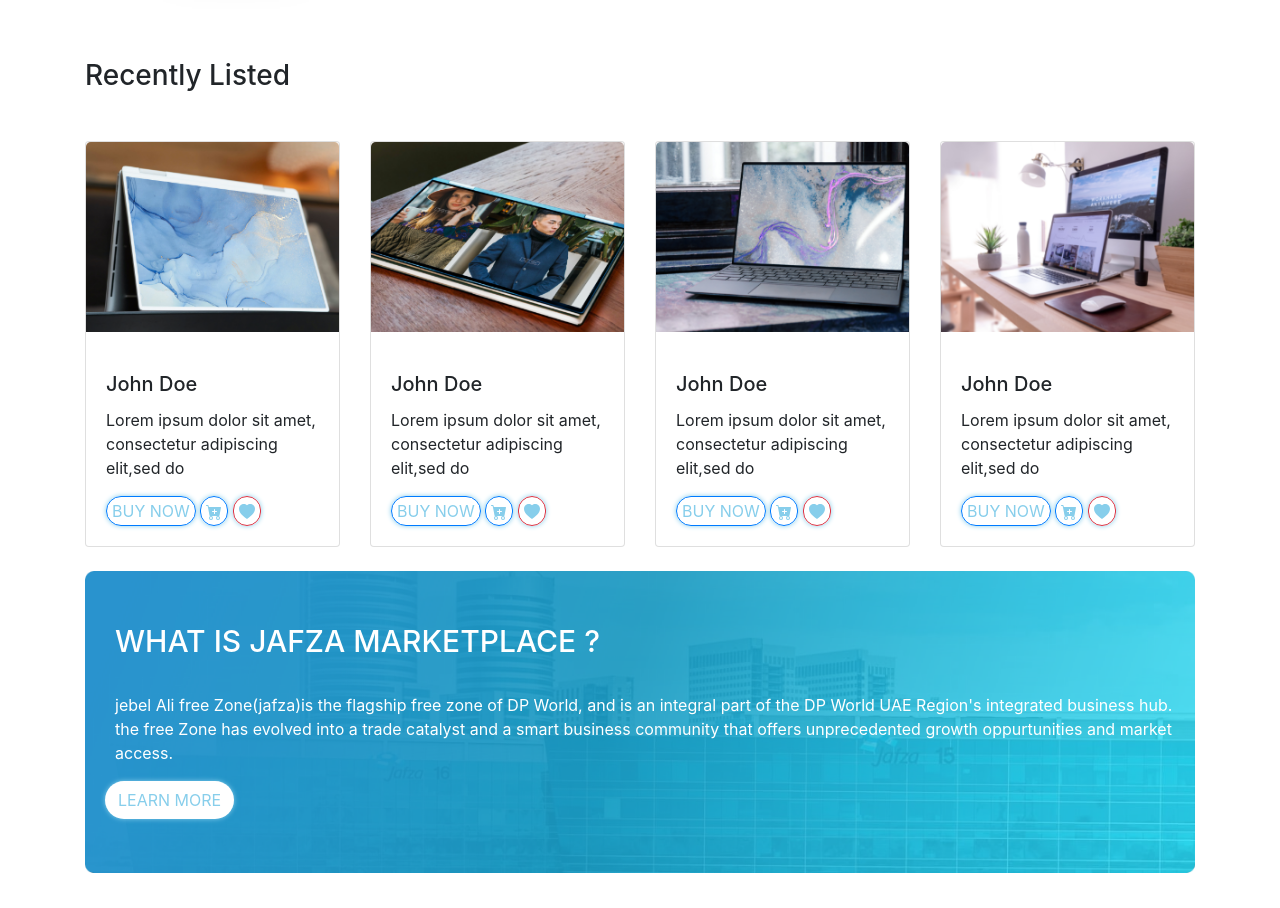
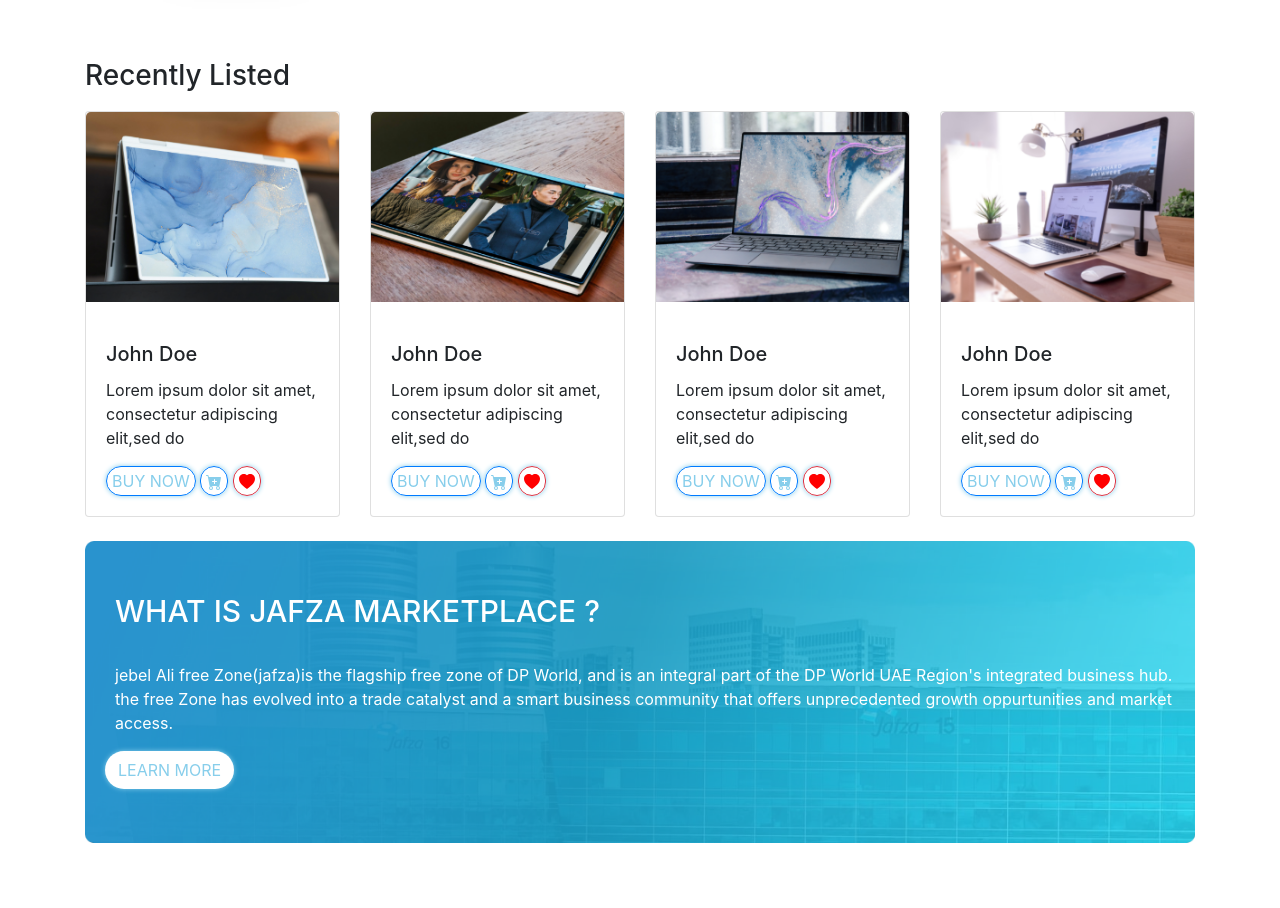
Before and after one commit to ravichandran22/task, a plain HTML site: page index.html in a window 1280 px wide. Shown: the part 1300-2208 px from the top of the page. Drawn offline with nearby package versions, Linux system fonts and the light colour scheme.

Commit message:
Update style.css

```diff
--- a/css/style.css
+++ b/css/style.css
@@ -6,16 +6,13 @@
 }
 .header{
     background-color: black;
-    //height: 700px;
+
 }
 .nav-item .btn3{
     border-radius: 35px;
     padding: 6px 15px;
     margin-left: 50px;
     display: flex;
-}
-.nav-link{
-      //margin-left: 80px;
 }
 .logo{
     font-size: 25px;
@@ -124,11 +121,14 @@
     height: 100%;
   }
   .card{
-    margin-top: 40px;
+    margin-top: 10px;
   }
   .card .btn{
     border-radius: 35px;
     padding: 2px 5px;
+  }
+  .btn-outline-danger svg{
+      color: red;
   }
 .txt1{
 
@@ -136,7 +136,6 @@
     margin-top: -180px;
     color: white;
     word-wrap: break-word;
-    //position: absolute;
     word-wrap: break-word;
 
 }
```
